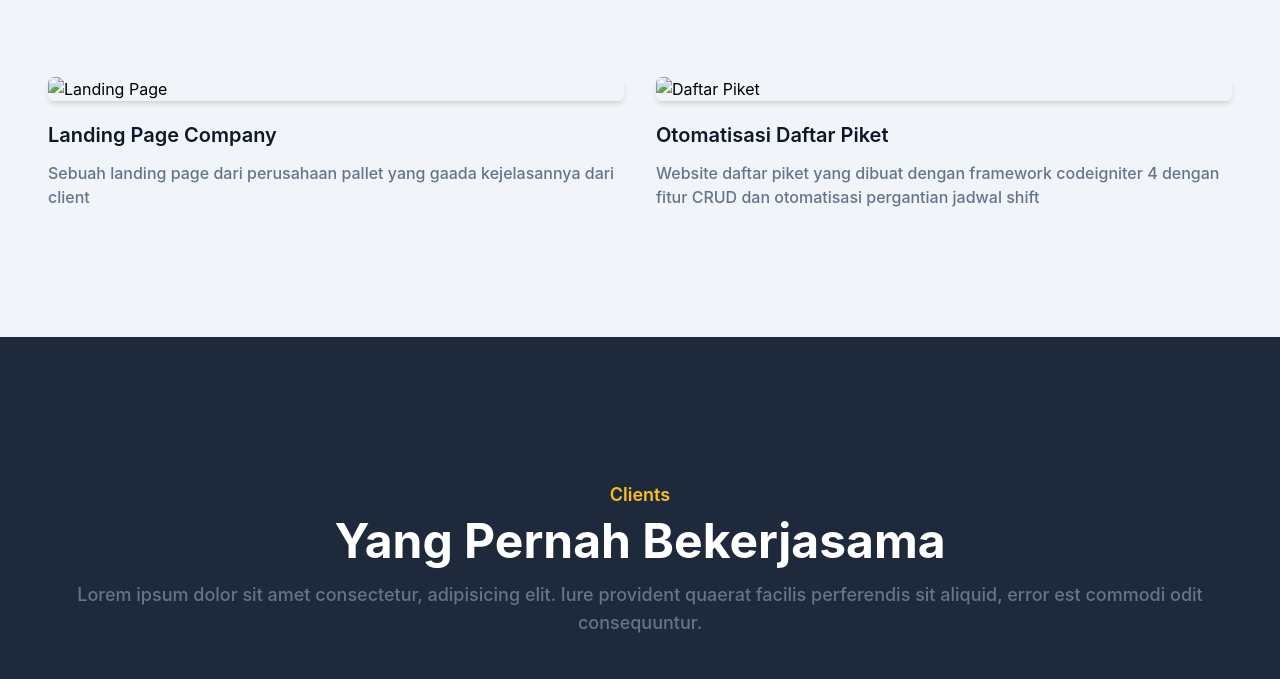
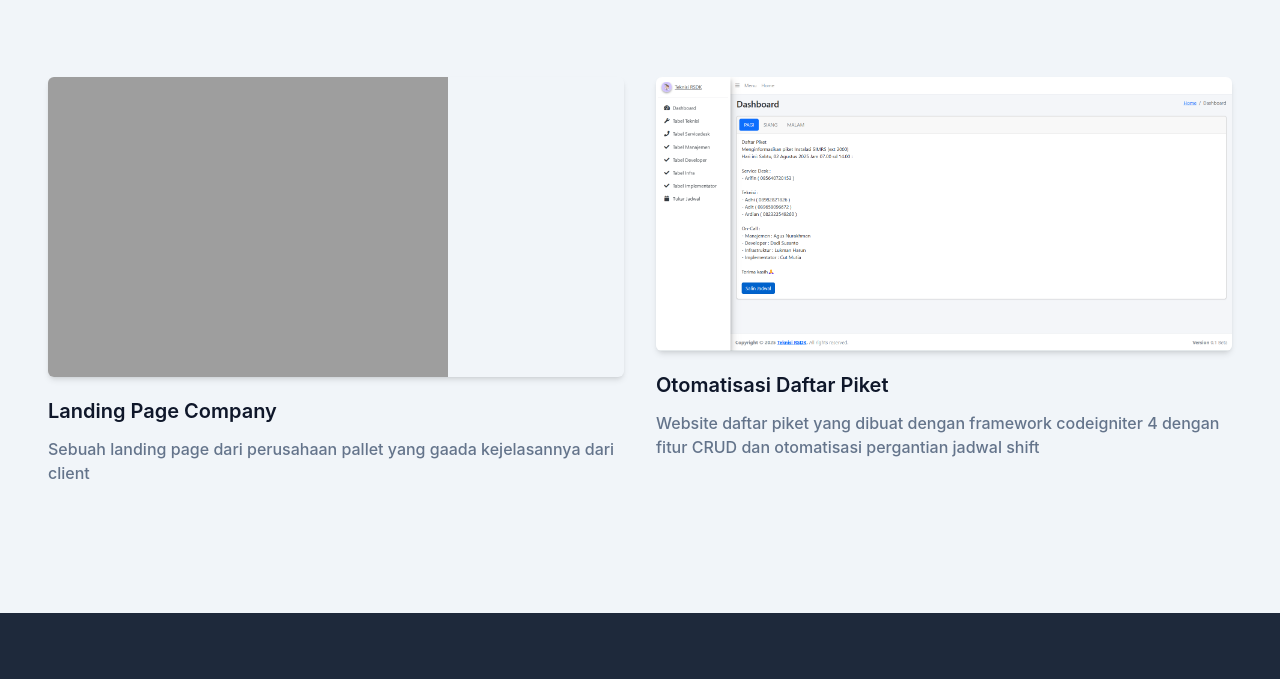
Before and after one commit to ibsgnxxx/portfolio-tailwind-css, a plain HTML site: page index.html in a window 1280 px wide. Shown: the part 1448-2127 px from the top of the page. Drawn offline with Linux system fonts and the light colour scheme; the site is published under a folder, as on GitHub Pages, so addresses that start at the root find nothing.

Commit message:
Fix path gambar di index.php

```diff
--- a/index.html
+++ b/index.html
@@ -162,7 +162,7 @@
         <div class="w-full px-4 flex flex-wrap justify-center">
           <div class="mb-12 p-4 md:w-1/2">
             <div class="rounded-md shadow-md overflow-hidden">
-              <img src="/dist/img/project1.png" alt="Landing Page" width="w-full" />
+              <img src="dist/img/project1.png" alt="Landing Page" width="w-full" />
             </div>
             <h3 class="font-semibold text-xl text-dark mt-5 mb-3">Landing Page Company</h3>
             <p class="font-medium text-base text-secondary">Sebuah landing page dari perusahaan pallet yang gaada kejelasannya dari client</p>
@@ -170,7 +170,7 @@
 
           <div class="mb-12 p-4 md:w-1/2">
             <div class="rounded-md shadow-md overflow-hidden">
-              <img src="/dist/img/project2.png" alt="Daftar Piket" width="w-full" />
+              <img src="dist/img/project2.png" alt="Daftar Piket" width="w-full" />
             </div>
             <h3 class="font-semibold text-xl text-dark mt-5 mb-3">Otomatisasi Daftar Piket</h3>
             <p class="font-medium text-base text-secondary">Website daftar piket yang dibuat dengan framework codeigniter 4 dengan fitur CRUD dan otomatisasi pergantian jadwal shift</p>
```
